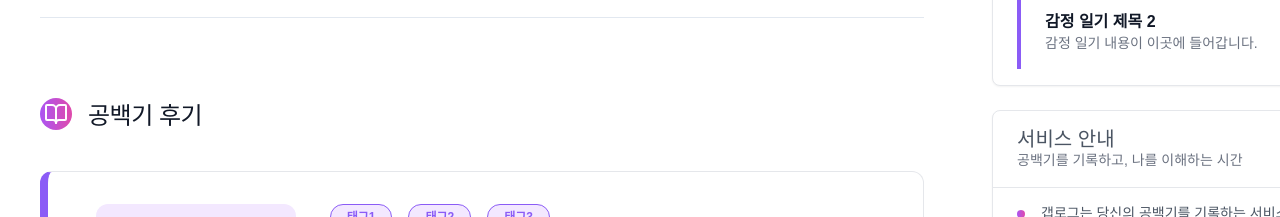
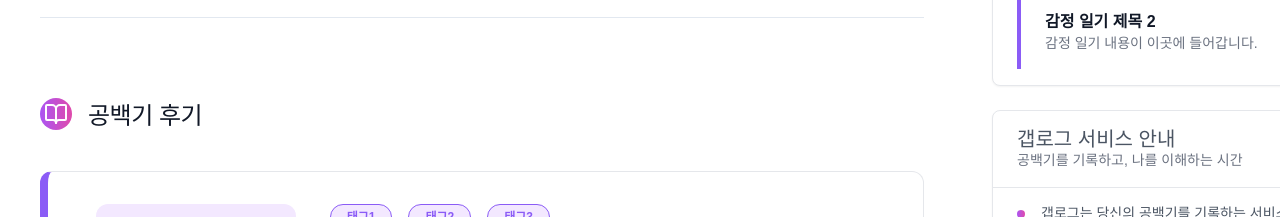
Before and after one commit to GapLog-2025/gaplog, a React (Vite) app in the folder frontend/: page / in a window 1280 px wide. Shown: the part 1060-1277 px from the top of the page. Built offline with nearby package versions, Linux system fonts and the light colour scheme; a web font is replaced by a local one.

Commit message:
refactor: 서비스 안내 헤더 문구 수정

```diff
--- a/frontend/src/features/Home/ui/card/ServiceInfoCard.tsx
+++ b/frontend/src/features/Home/ui/card/ServiceInfoCard.tsx
@@ -10,7 +10,7 @@ export default function ServiceInfoCard() {
       <CardHeader className="w-full flex justify-between items-center">
         <div>
           <p className="typo-subheading text-secondary  leading-none">
-            서비스 안내
+            갭로그 서비스 안내
           </p>
           <p className="typo-small text-main leading-none">
             공백기를 기록하고, 나를 이해하는 시간
```
